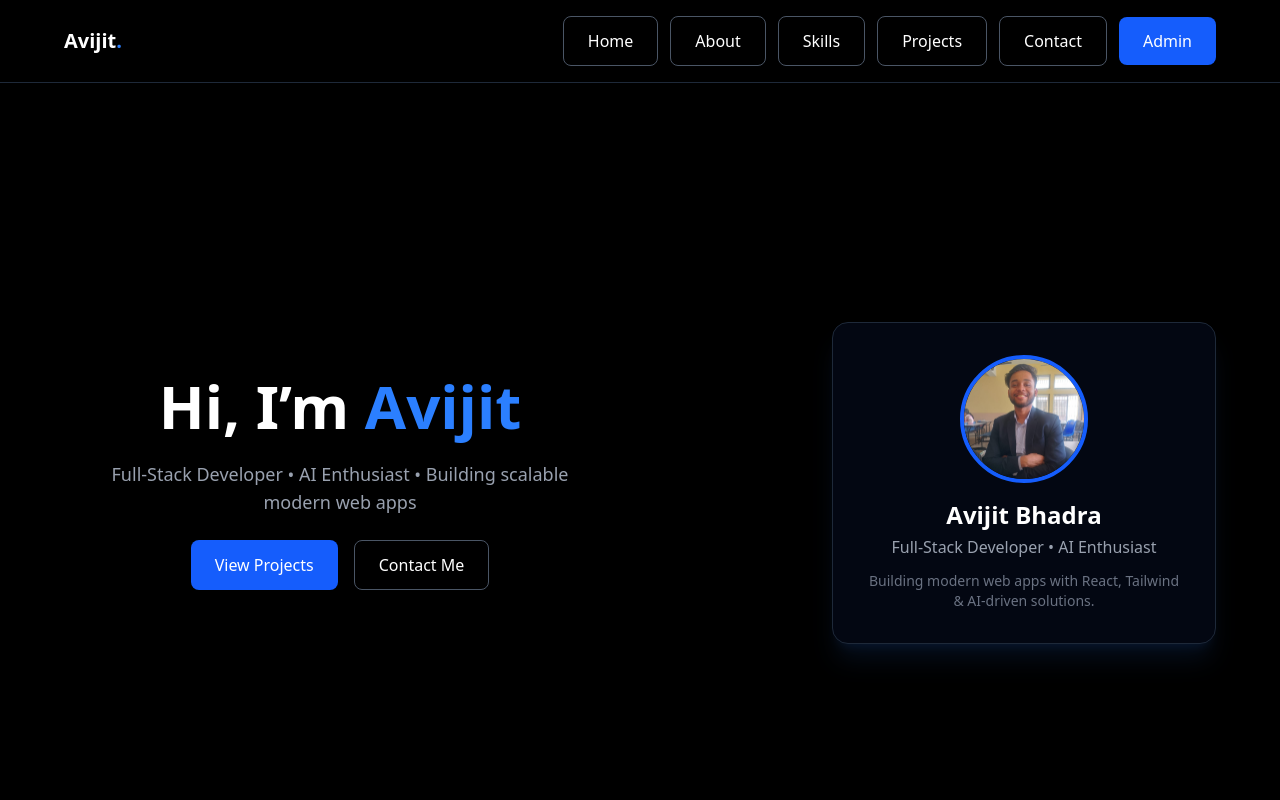
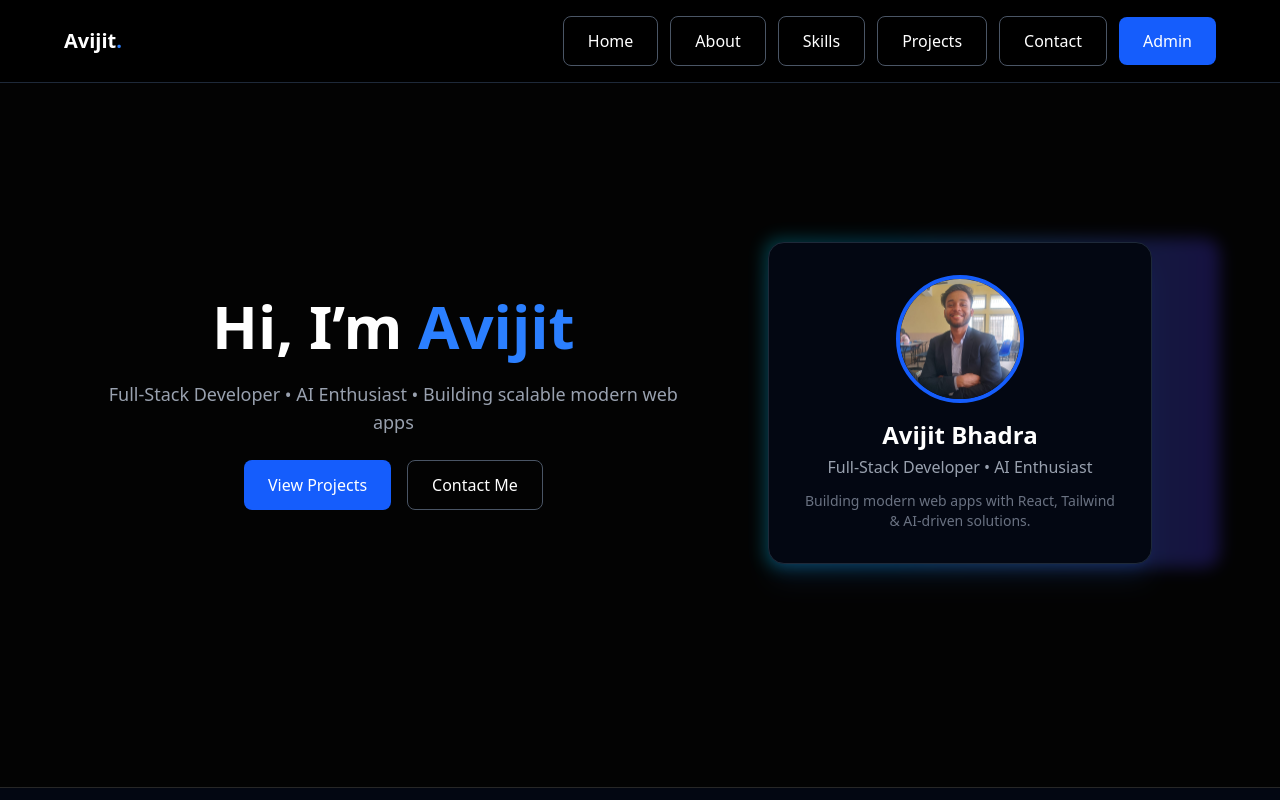
Before and after one commit to CodewithAvijit/PortFolio, a React (Vite) app: page / in a window 1280 px wide. Shown: the top 800 px of the page. Built offline with nearby package versions, Linux system fonts and the light colour scheme.

Commit message:
initialize: portfolio v3 dashing entry screen

```diff
--- a/package.json
+++ b/package.json
@@ -12,9 +12,12 @@
   "dependencies": {
     "@tailwindcss/vite": "^4.1.18",
     "axios": "^1.13.5",
+    "clsx": "^2.1.1",
+    "framer-motion": "^12.33.0",
     "react": "^19.2.0",
     "react-dom": "^19.2.0",
     "react-router-dom": "^7.13.0",
+    "tailwind-merge": "^3.4.0",
     "tailwindcss": "^4.1.18"
   },
   "devDependencies": {
--- a/src/pages/Home.jsx
+++ b/src/pages/Home.jsx
@@ -1,37 +1,139 @@
-import React from "react";
+import React, { useState, useEffect } from "react";
+import { motion, AnimatePresence } from "framer-motion";
 import Navbar from "../components/Navbar";
 import Hero from "../components/Hero";
 import Summary from "../components/Summary";
 import Footer from "../components/Footer";
 import ProfileCard from "../components/Profile";
 
+// --- LOADER COMPONENT ---
+const LoadingScreen = ({ onComplete }) => {
+  const [count, setCount] = useState(0);
+
+  useEffect(() => {
+    // Simulate a loading counter (0% to 100%)
+    const interval = setInterval(() => {
+      setCount((prev) => {
+        if (prev >= 100) {
+          clearInterval(interval);
+          setTimeout(onComplete, 500); // Wait a bit at 100% before clearing
+          return 100;
+        }
+        return prev + Math.floor(Math.random() * 10) + 1; // Random jump
+      });
+    }, 100);
+    return () => clearInterval(interval);
+  }, [onComplete]);
+
+  return (
+    <motion.div
+      className="fixed inset-0 z-50 flex items-center justify-center bg-black text-white"
+      initial={{ y: 0 }}
+      exit={{ y: "-100%", transition: { duration: 0.8, ease: [0.76, 0, 0.24, 1] } }}
+    >
+      <div className="text-right">
+        <motion.h1
+          className="text-9xl font-bold font-mono tracking-tighter"
+          initial={{ opacity: 0 }}
+          animate={{ opacity: 1 }}
+        >
+          {count}%
+        </motion.h1>
+        <div className="h-1 w-full bg-gray-800 mt-4 rounded-full overflow-hidden">
+          <motion.div
+            className="h-full bg-indigo-500"
+            style={{ width: `${count}%` }}
+          />
+        </div>
+      </div>
+    </motion.div>
+  );
+};
+
+// --- MAIN HOME COMPONENT ---
 const Home = () => {
+  const [loading, setLoading] = useState(true);
+
   return (
-    <div className="bg-black text-white min-h-screen flex flex-col">
+    <div className="bg-[#030303] min-h-[100dvh] text-white selection:bg-indigo-500/30 overflow-x-hidden">
+      <AnimatePresence mode="wait">
+        {loading ? (
+          <LoadingScreen key="loader" onComplete={() => setLoading(false)} />
+        ) : (
+          <motion.div
+            key="content"
+            initial={{ opacity: 0 }}
+            animate={{ opacity: 1 }}
+            transition={{ duration: 0.5 }}
+            className="relative flex flex-col min-h-screen"
+          >
+
+            {/* --- AMBIENT BACKGROUNDS --- */}
+            {/* The "Cyberpunk" Mesh Gradient */}
+            <div className="fixed top-0 left-0 w-full h-full overflow-hidden -z-10 pointer-events-none">
+                <div className="absolute top-[-10%] left-[-20%] w-[70vw] h-[70vw] bg-indigo-600/20 rounded-full blur-[120px] mix-blend-screen animate-pulse" />
+                <div className="absolute bottom-[-10%] right-[-20%] w-[60vw] h-[60vw] bg-purple-600/10 rounded-full blur-[100px] mix-blend-screen" />
+                {/* Dot Grid Texture */}
+                <div className="absolute inset-0 opacity-[0.15]"
+                     style={{ backgroundImage: 'radial-gradient(#a1a1aa 1px, transparent 1px)', backgroundSize: '32px 32px' }}>
+                </div>
+            </div>
+
             <Navbar />
 
-      {/* HERO + PROFILE */}
-      <main className="flex-grow px-6 py-20">
-        <div className="
-          max-w-6xl mx-auto
-          flex flex-col-reverse md:flex-row
-          items-center
-          gap-12
-        ">
-          {/* Hero */}
-          <div className="flex-1">
+            {/* --- MAIN HERO SECTION --- */}
+            <main className="flex-grow flex flex-col justify-center px-4 sm:px-8 lg:px-16 pt-28 pb-16 lg:pt-0">
+              <div className="max-w-[1400px] mx-auto w-full">
+
+                <div className="grid grid-cols-1 lg:grid-cols-12 gap-12 lg:gap-8 items-center">
+
+                  {/* HERO TEXT AREA (Takes up 7 cols on Desktop) */}
+                  <motion.div
+                    className="lg:col-span-7 order-2 lg:order-1 flex flex-col items-center lg:items-start text-center lg:text-left"
+                    initial={{ opacity: 0, y: 40 }}
+                    animate={{ opacity: 1, y: 0 }}
+                    transition={{ delay: 0.4, duration: 0.8, ease: "easeOut" }}
+                  >
                     <Hero />
+                  </motion.div>
+
+                  {/* PROFILE CARD AREA (Takes up 5 cols on Desktop) */}
+                  <motion.div
+                    className="lg:col-span-5 order-1 lg:order-2 flex justify-center lg:justify-end"
+                    initial={{ opacity: 0, scale: 0.9, rotate: 5 }}
+                    animate={{ opacity: 1, scale: 1, rotate: 0 }}
+                    transition={{ delay: 0.6, duration: 0.8, type: "spring", bounce: 0.4 }}
+                  >
+                    <div className="relative group w-full max-w-md">
+                      {/* Interactive Glow behind card that moves on hover */}
+                      <div className="absolute -inset-1 bg-gradient-to-r from-cyan-400 to-indigo-600 rounded-2xl blur opacity-25 group-hover:opacity-75 transition duration-1000 group-hover:duration-200"></div>
+
+                      <div className="relative">
+                        <ProfileCard />
                       </div>
+                    </div>
+                  </motion.div>
 
-          {/* Profile Card */}
-          <div className="flex-1 flex justify-center md:justify-end">
-            <ProfileCard />
                 </div>
               </div>
             </main>
 
+            {/* --- SUMMARY & FOOTER STAGGERED ENTRY --- */}
+            <motion.div
+              initial={{ opacity: 0, y: 50 }}
+              animate={{ opacity: 1, y: 0 }}
+              transition={{ delay: 0.8, duration: 0.8 }}
+              className="relative z-10"
+            >
+              <div className="backdrop-blur-xl bg-white/5 border-t border-white/10">
                 <Summary />
+              </div>
               <Footer />
+            </motion.div>
+
+          </motion.div>
+        )}
+      </AnimatePresence>
     </div>
   );
 };
```
Also changed, not shown: 1 other file (tests, documents, lock files or other folders). Lines whose indentation alone changed are shown as unchanged.
